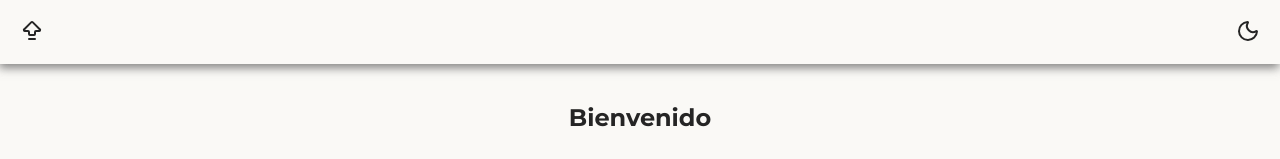
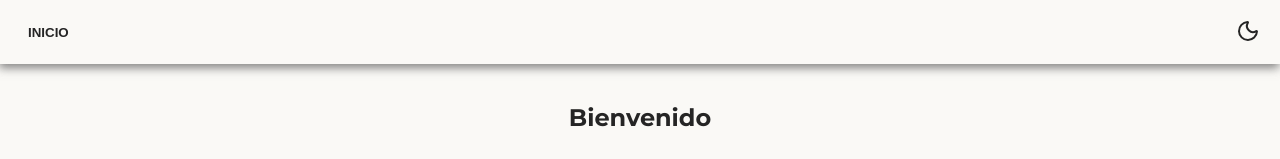
Before and after one commit to juanjosec5/lightweight-menu, a Vue app: page / in a window 1280 px wide. Shown: the top 159 px of the page. Built offline with nearby package versions, Linux system fonts and the light colour scheme.

Commit message:
changed scroll arrow to 'INICIO' text

```diff
--- a/src/App.vue
+++ b/src/App.vue
@@ -3,7 +3,7 @@
   import { useMenuFromUrl } from "@/composables/useMenuFromUrl";
   import { useTheme } from "@/composables/useTheme";
   import MenuCategory from "@/components/MenuCategory.vue";
-  import { Sun, Moon, ArrowBigUpDash } from "lucide-vue-next";
+  import { Sun, Moon } from "lucide-vue-next";
 
   const KNOWN_MENUS = [
     "oda-bogota",
@@ -28,11 +28,11 @@
       :class="['toolbar', { 'shadow-light': !isDark, 'shadow-dark': isDark }]"
     >
       <button
-        class="toolbar-button"
         @click="scrollToTop"
         aria-label="scroll to the top"
+        class="toolbar-inicio"
       >
-        <component :is="ArrowBigUpDash" />
+        INICIO
       </button>
       <button
         :aria-label="`toggle to ${isDark ? 'light' : 'dark'} theme`"
@@ -119,9 +119,44 @@
       width: 40px;
       height: 40px;
       color: var(--bg);
+      transition: background-color 0.3s ease;
+
+      &:hover {
+        background-color: var(--action);
+      }
 
       &:active {
         background-color: var(--action);
+      }
+
+      &:focus {
+        outline: 3px solid var(--bg);
+        background-color: var(--action);
+        outline-offset: 2px;
+      }
+    }
+
+    &-inicio {
+      font-weight: 600;
+      background: transparent;
+      color: var(--bg);
+      padding: 0.5rem 1rem;
+      border-radius: 0.25rem;
+      text-align: center;
+      transition: background-color 0.3s ease;
+
+      &:hover {
+        background-color: var(--action);
+      }
+
+      &:active {
+        background-color: var(--action);
+      }
+
+      &:focus {
+        outline: 3px solid var(--bg);
+        background-color: var(--action);
+        outline-offset: 2px;
       }
     }
   }
--- a/src/components/MenuCategory.vue
+++ b/src/components/MenuCategory.vue
@@ -204,7 +204,7 @@
   .labels-list {
     list-style: none;
     display: flex;
-    place-content: flex-end;
+    place-content: flex-start;
     gap: 1rem;
     padding: 0;
     margin: 0;
```
